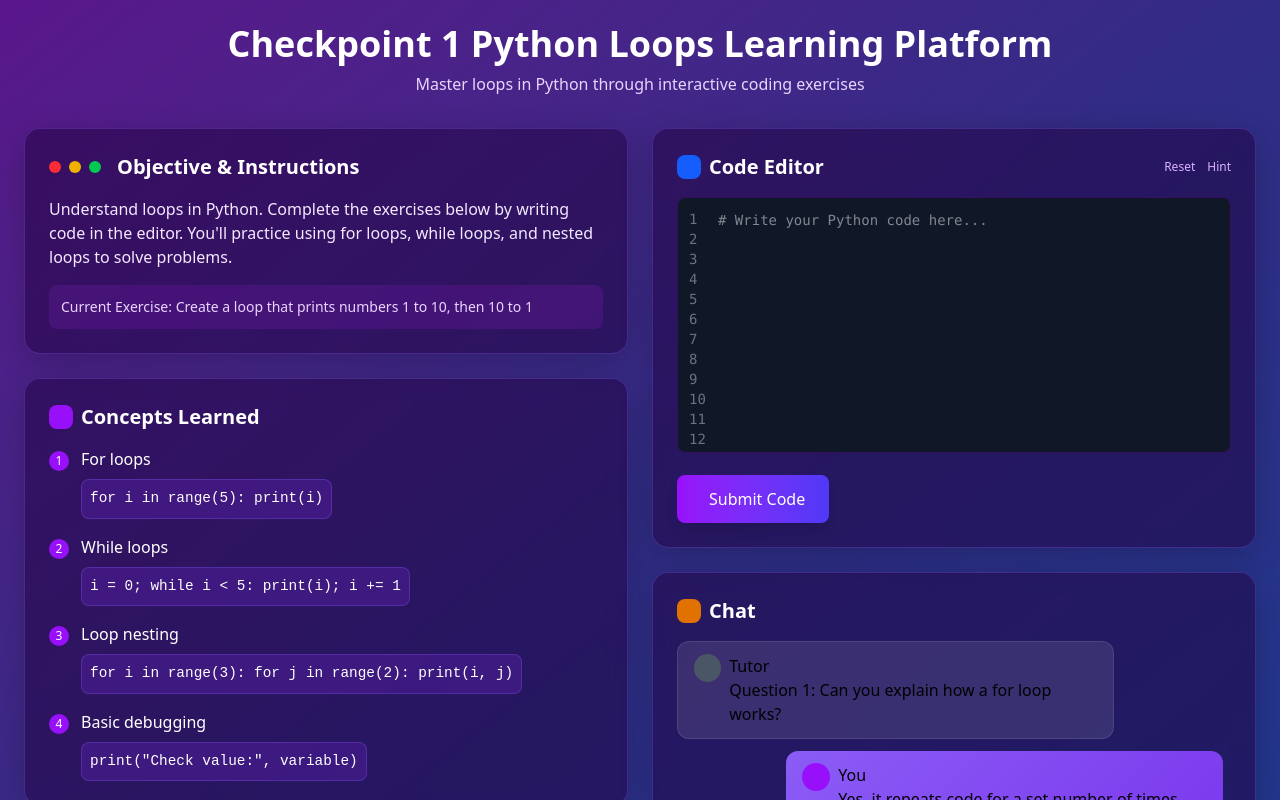
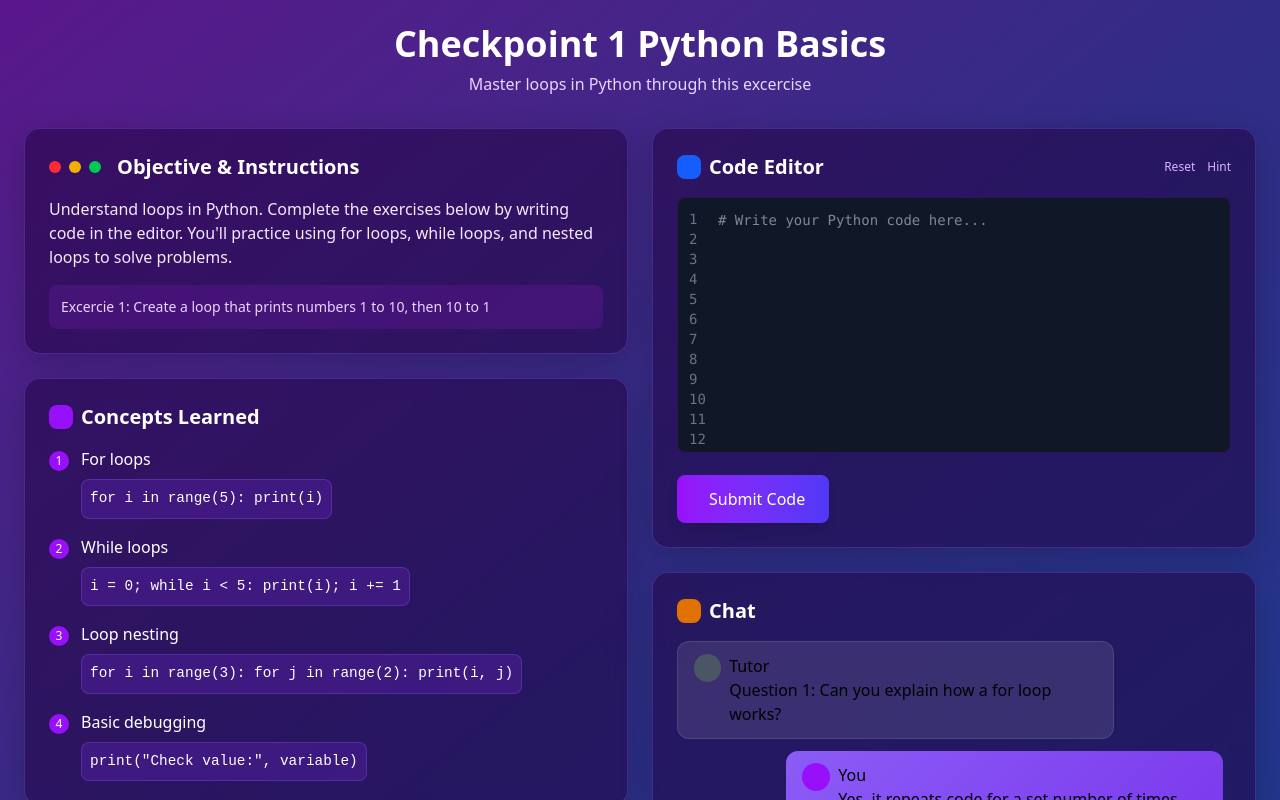
Before and after one commit to kyleyuen/codify, a React (Vite) app: page / in a window 1280 px wide. Shown: the top 800 px of the page. Built offline with nearby package versions, Linux system fonts and the light colour scheme.

Commit message:
Changed UI for App.jsx

```diff
--- a/src/App.jsx
+++ b/src/App.jsx
@@ -7,10 +7,10 @@ function App() {
         {/* Header */}
         <header className="mb-8 text-center">
           <h1 className="text-3xl md:text-4xl font-bold text-white mb-2">
-            Checkpoint 1 Python Loops Learning Platform
+            Checkpoint 1 Python Basics
           </h1>
           <p className="text-purple-200">
-            Master loops in Python through interactive coding exercises
+            Master loops in Python through this excercise
           </p>
         </header>
 
@@ -34,7 +34,7 @@ function App() {
               </p>
               <div className="mt-4 p-3 bg-purple-900/50 rounded-lg">
                 <p className="text-purple-200 text-sm">
-                  <span className="font-medium">Current Exercise:</span> Create
+                  <span className="font-medium">Excercie 1:</span> Create
                   a loop that prints numbers 1 to 10, then 10 to 1
                 </p>
               </div>
@@ -135,7 +135,7 @@ function App() {
               </button>
             </div>
 
-            {/* Chat Box / Socratic Dialogue */}
+            {/* Chat*/}
             <div className="glass-card group hover:scale-[1.02] transition-transform duration-300">
               <div className="flex items-center gap-2 mb-4">
                 <div className="w-6 h-6 rounded-lg bg-amber-600 flex items-center justify-center">
```
